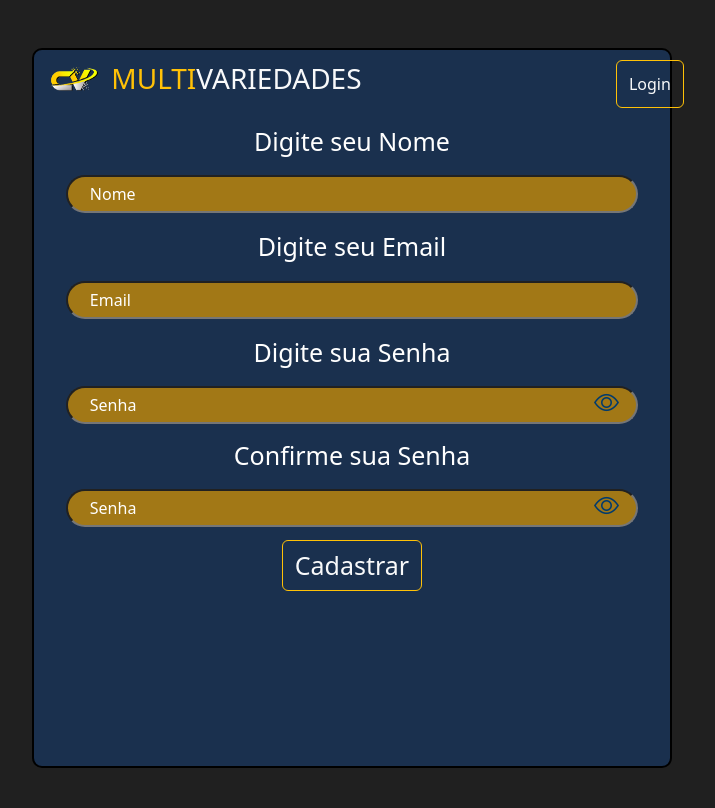
After one commit to CarlosH-Santiago/ordem_servico, a PHP site: page /cadastro.html in a window 1280 px wide. The commit adds this page. Shown: the whole page, without its empty margins (288-1003 px from the left). Run offline with PHP 8.4, Linux system fonts and the light colour scheme.

Commit message:
pagina de cadastro inicial

```diff
--- /dev/null
+++ b/pages/cadastro.html
@@ -0,0 +1,65 @@
+<!DOCTYPE html>
+<html lang="pt-br">
+  <head>
+    <meta charset="UTF-8" />
+    <meta name="viewport" content="width=device-width, initial-scale=1.0" />
+    <title>CV MULTIVARIEDADES</title>
+    <link rel="stylesheet" href="../assets/library/bootstrap.min.css" />
+    <link
+      rel="stylesheet"
+      href="https://cdn.jsdelivr.net/npm/bootstrap-icons@1.11.3/font/bootstrap-icons.min.css"
+    />
+    <link rel="stylesheet" href="../styles/cadastro.css" />
+  </head>
+  <body>
+    <div class="forms">
+      <form method="post" action="">
+        <div class="top">
+
+          <h3>
+            <span class="badge text-bg"
+            ><img
+            src="../assets/image/cvmulti 1.png"
+            alt="Logo"
+            width="50"
+            height="24"
+            class="d-inline-block align-text-top" /></span
+            ><span class="text-warning multi">MULTI</span
+              ><span class="text-light variedade">VARIEDADES</span>
+            </h3>
+
+            <button class="login btn btn-outline-warning text-light" onclick="login">Login</button>
+            <script>
+              function login() {
+                location
+              }
+            </script>
+          </div>
+
+        <div class="input-form">
+          <label for="nome" >Digite seu Nome</label>
+          <input type="text" name="nome" id="nome" placeholder= "Nome"/>
+
+          <label for="email">Digite seu Email</label>
+          <input type="email" name="email" id="email" placeholder="Email" />
+
+          <label for="senha">Digite sua Senha</label>
+          <input type="password" name="senha" id="senha" placeholder="Senha" />
+          <i class="bi bi-eye" id="btn-showPass" onclick="showPassword()"></i>
+
+
+          <label for="senhaConf">Confirme sua Senha</label>
+          <input type="password" name="senhaConf" id="senhaConf" placeholder="Senha" />
+          <i class="bi bi-eye" id="btn-showPassConfirm" onclick="showPassConfirm()"></i>
+
+          <button type="submit" id="cadastrar" class=" btn btn-outline-warning text-light ">Cadastrar</button>
+        </div>
+      </form>
+    </div>
+  </body>
+  <script src="../assets/library/bootstrap.bundle.min.js"></script>
+  <script src="../src/function_show_password.js"></script>
+  <script>
+
+  </script>
+</html>
--- a/src/function-image-save.php
+++ b/src/function-image-save.php
@@ -43,8 +43,8 @@ require '../config/conection_db.php';
         //movendo arquivos para a pasta e o banco de dados
         $moverArquivo = move_uploaded_file($ativoImage["tmp_name"], $caminho);
         if($moverArquivo == true ) {
-            $osdatabase->query("INSERT INTO tb_image_ativo (nome, caminho)
-            VALUES ('$nomeNovoDoArquivo', '$caminho')") or die($osdatabase->error);
+            $osdatabase->query("INSERT INTO tb_image_ativo (nome, caminho, ativo_id)
+            VALUES ('$nomeNovoDoArquivo', '$caminho', $ativo_id)") or die($osdatabase->error);
             echo "<p> Imagem do ativo enviada com seucesso! para acessa-la
             <a tarket=\"_blank\" href=\"../../../storage/ordem_servico/ativo-image/$nomeNovoDoArquivo.$extensaoDoArquivo\">
             clique aqui</a> </p>";
--- /dev/null
+++ b/src/function_show_password.js
@@ -0,0 +1,29 @@
+function showPassword() {
+    var inputPass = document.getElementById('senha')
+    var btnShowPass = document.getElementById('btn-showPass')
+
+
+    if(inputPass.type === 'password') {
+        inputPass.setAttribute('type', 'text')
+        btnShowPass.classList.replace('bi-eye', 'bi-eye-slash')
+    } else {
+        inputPass.setAttribute('type', 'password')
+        btnShowPass.classList.replace('bi-eye-slash', 'bi-eye')
+    }
+
+}
+
+function showPassConfirm() {
+    var inputConfirmPass = document.getElementById('senhaConf')
+    var btnShowPassConfirm = document.getElementById('btn-showPassConfirm')
+
+
+
+    if(inputConfirmPass.type === 'password') {
+        inputConfirmPass.setAttribute('type', 'text')
+        btnShowPassConfirm.classList.replace('bi-eye', 'bi-eye-slash')
+    } else {
+        inputConfirmPass.setAttribute('type', 'password')
+        btnShowPassConfirm.classList.replace('bi-eye-slash', 'bi-eye')
+    }
+}
--- /dev/null
+++ b/styles/cadastro.css
@@ -0,0 +1,77 @@
+body{
+    width: 100vw;
+    height: 100vh;
+    display: flex;
+    justify-content: center;
+    align-items: center;
+    position: relative;
+    top: 1vh;
+    background: #202020;
+    overflow: hidden;
+}
+.top {
+    display: flex;
+    flex-wrap: wrap;
+    margin-top: 10px;
+}
+
+.login {
+    position: relative;
+    left: 40%;
+}
+
+.forms {
+    width: 50vw;
+    height: 90vh;
+    border: 2px solid #000000;
+    border-radius: 10px;
+    background-color: #006eff34;
+}
+
+.input-form {
+    display: flex;
+    justify-content: center;
+    align-items: center;
+    flex-direction: column;
+}
+
+input {
+    border-radius: 30px;
+    width: 90%;
+    background-color: #d89400b7;
+    padding-block: 5px;
+    color: #ffffff;
+    text-indent: 10px;
+}
+
+input::placeholder {
+    position: relative;
+    left: 10px;
+    color: #ffffff;
+}
+
+label {
+    margin-block: 15px;
+    color: #ffffff;
+    font-size: 25px;
+}
+
+#cadastrar{
+    color: #ffffff;
+    margin: 15px;
+    font-size: 25px;
+}
+
+i {
+    cursor: pointer;
+    font-size: 25px;
+    position: relative;
+    left: 40%;
+    bottom: 20px;
+    color: #003b6e;
+    margin: -20px;
+  }
+
+i:hover {
+    color: #001d36;
+  }
```
Also changed, not shown: pages/os_editor.php (+47 -77 lines), src/function-save-os.php (+100 -24 lines), styles/os_editor.css (renamed from styles/style_os_editor.css, +17 -0 lines).
